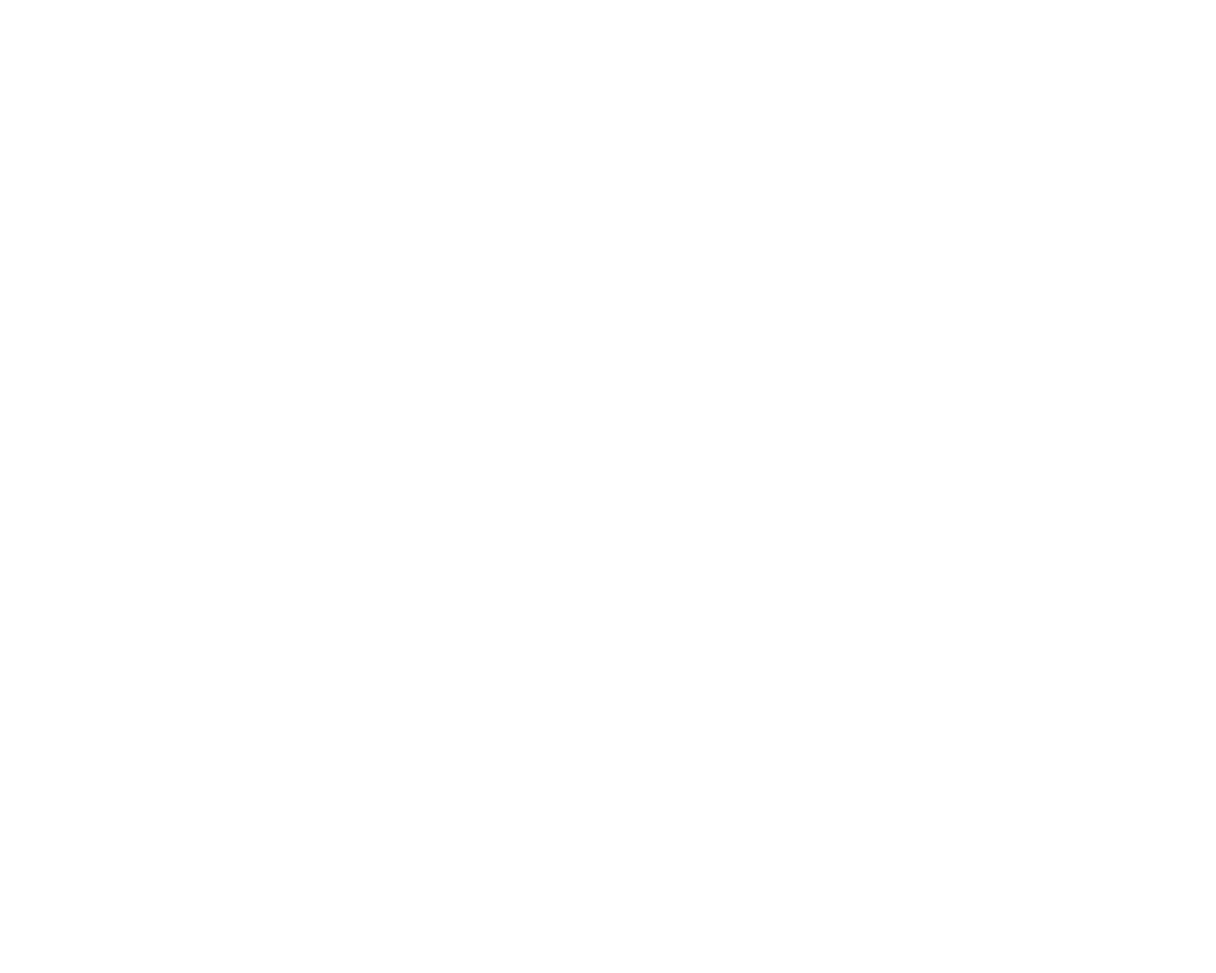
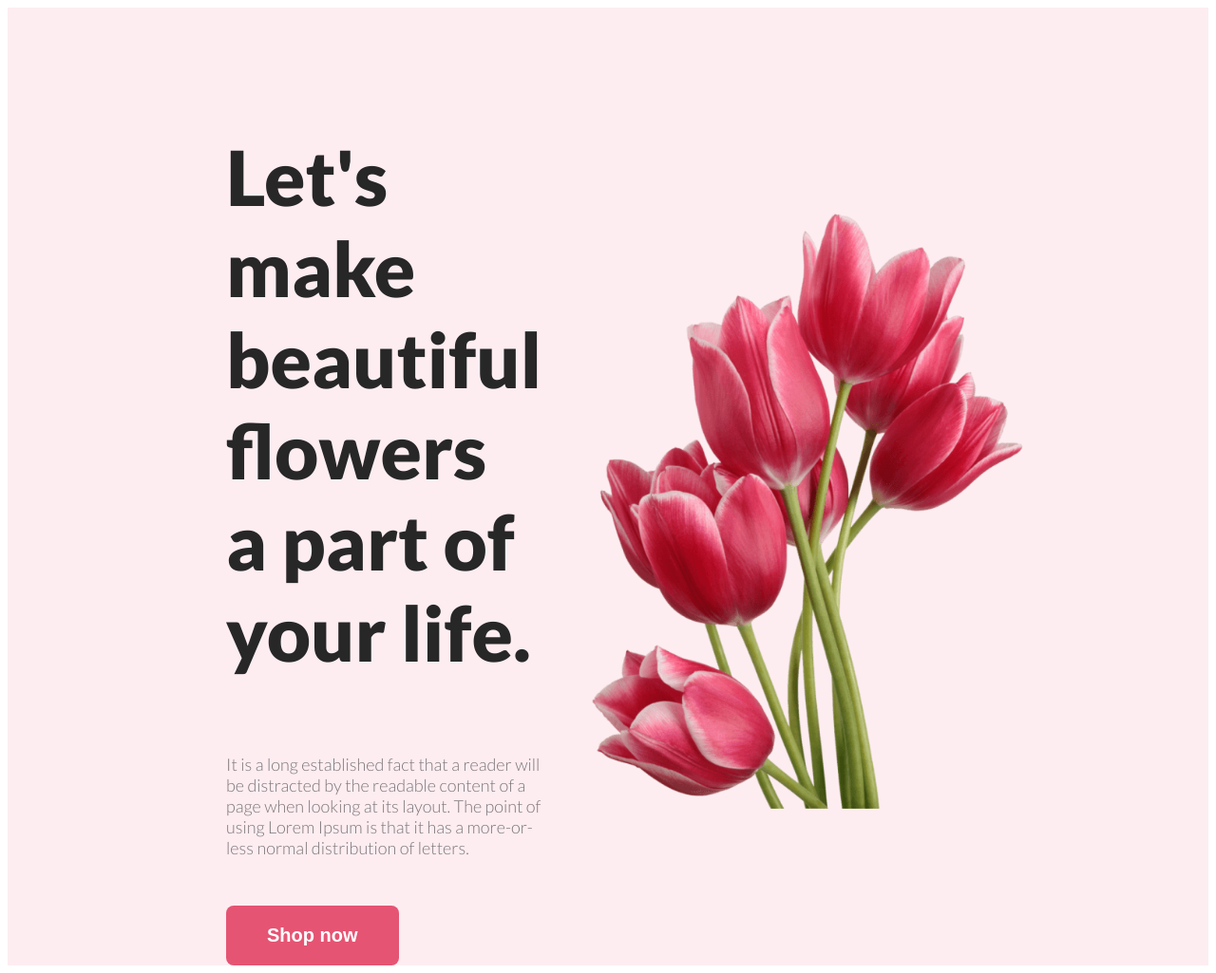
Before and after one commit to hamimalrashid552/assignment-flower-shop, a plain HTML site: page index.html in a window 1280 px wide. Shown: the whole page at 95% size. Before the commit the page ends 800 px from the top, so only its background shows below. Drawn offline with Linux system fonts and the light colour scheme.

Commit message:
added banner

```diff
--- a/index.html
+++ b/index.html
@@ -1,11 +1,37 @@
 <!DOCTYPE html>
 <html lang="en">
+
 <head>
     <meta charset="UTF-8">
     <meta name="viewport" content="width=device-width, initial-scale=1.0">
+    <link rel="preconnect" href="https://fonts.googleapis.com">
+    <link rel="preconnect" href="https://fonts.gstatic.com" crossorigin>
+    <link href="https://fonts.googleapis.com/css2?family=Lato:wght@100;300;700;900&display=swap" rel="stylesheet">
+    <link rel="stylesheet" href="styles/shop.css">
     <title>Flower Sop</title>
 </head>
+
 <body>
+    <header class="header">
+        <div class="banner">
+            <div class="banner-left">
+                <h3 class="banner-title">Let's make beautiful flowers a part of your life.</h3>
+                <p class="banner-description">It is a long established fact that a reader will be distracted by the
+                    readable content of a page when looking at its layout. The point of using Lorem Ipsum is that it has
+                    a more-or-less normal distribution of letters.</p>
+                <button class="btn-primary">Shop now</button>
+            </div>
 
+            <img class="banner-profile" src="images/pngwing 10.png" alt="">
+
+        </div>
+    </header>
+    <main>
+
+    </main>
+    <footer>
+
+    </footer>
 </body>
+
 </html>
--- /dev/null
+++ b/styles/shop.css
@@ -0,0 +1,46 @@
+body {
+    font-family: 'Lato', sans-serif;
+}
+
+.header {
+    background-color: rgba(229, 84, 115, 0.10);
+    padding: 50px 230px 0px 230px;
+}
+
+.banner{
+    display: flex;
+    align-items: center;
+
+}
+
+.banner .banner-profile{
+    width: 500px;
+}
+
+.banner-profile{
+    margin-left: 30px;
+}
+
+.banner-title {
+    color: #272727;
+    font-size: 80px;
+    font-weight: 800;
+}
+
+.banner-description {
+    color: rgba(39, 39, 39, 0.60);
+    font-size: 18px;
+    font-weight: 400;
+    margin-top: 32px;
+}
+
+.btn-primary{
+    border: none;
+    border-radius: 8px;
+    padding: 20px 43px;
+    background-color: #E55473;
+    color: #FFFFFF;
+    font-size: 20px;
+    font-weight: 700;
+    margin-top: 32px;
+}
```
Also changed, not shown: images/Flower 01.png (added), images/Group 57.png (added), images/Group 58.png (added), images/Group 59.png (added), images/Rectangle 4.png (added), images/Rectangle 5.png (added), images/Rectangle 6.png (added), images/Rectangle 9.png (added), images/banglalink.png (added), images/gp.png (added), images/pngwing 10.png (added), images/pngwing 5.png (added), images/pngwing 6.png (added), images/pngwing 7.png (added), 2 more files.
